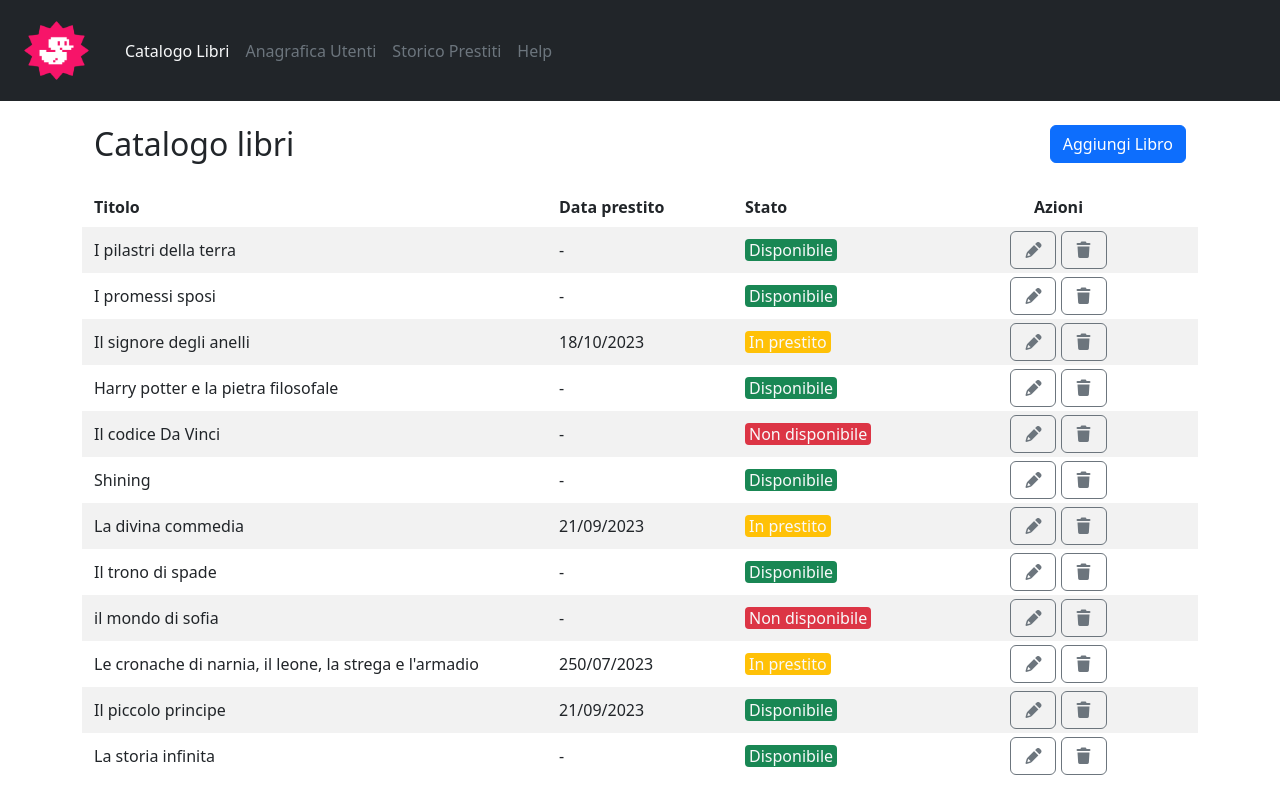
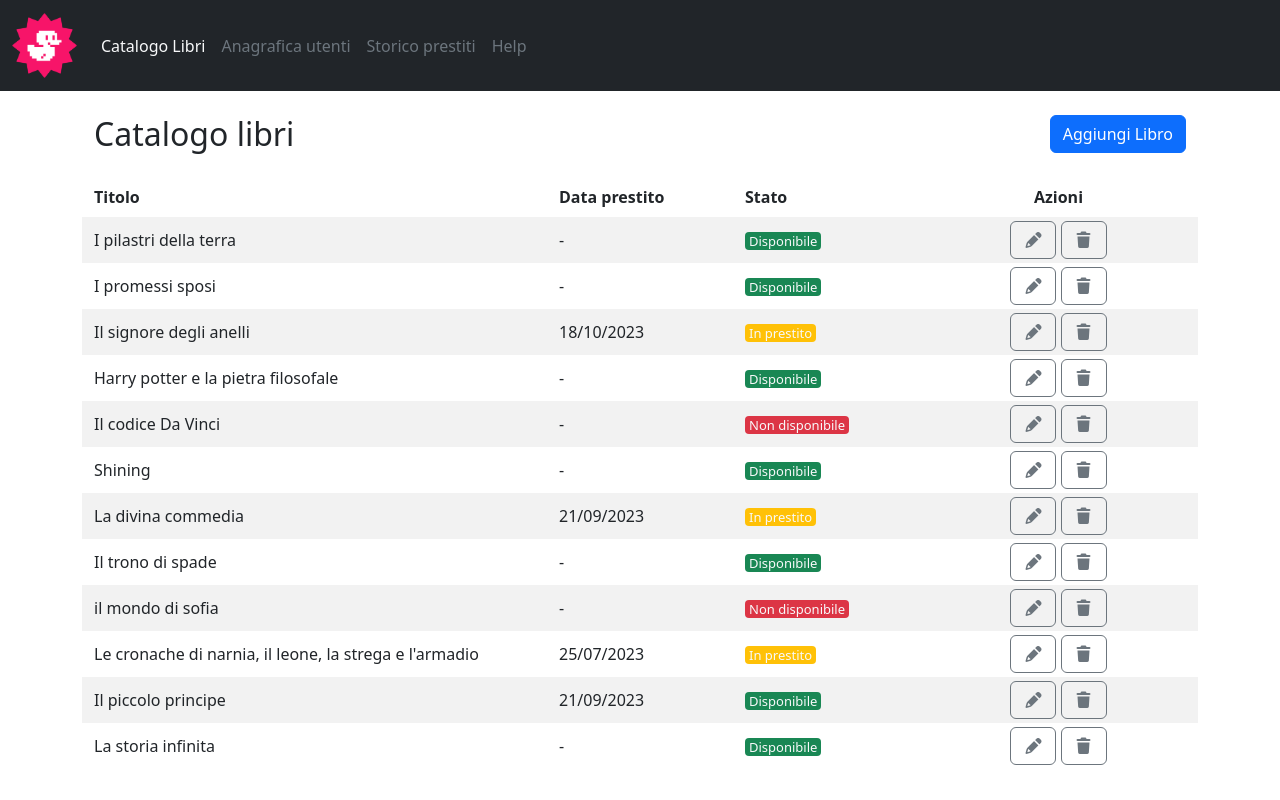
Before and after one commit to LuigiCasale95/html-css-bootstrap-dashboard, a plain HTML site: page index.html in a window 1280 px wide. Drawn offline with nearby package versions, Linux system fonts and the light colour scheme.

Commit message:
correzione dimesione disponibilità

```diff
--- a/css/main.css
+++ b/css/main.css
@@ -4,19 +4,16 @@
     box-sizing: border-box;
 }
 
-/* [class^='container'] {
-    border: 1px dashed black;
-    background-color: lightblue;
-}
-[class^='row'] {
-    border: 1px dashed red;
-
-}
-[class^='col'] {
-    border: 1px dashed green;
-    background-color: blueviolet;
-
-} */
 .col-grigia {
     background-color: #F2F2F2;
 }
+.navbar {
+    background-color: #212529;
+}
+.navbar-brand > img {
+    width: 65px;
+    height: 65px;
+}
+.disponibilità {
+    font-size: 13px;
+}
--- a/index.html
+++ b/index.html
@@ -20,35 +20,30 @@
 <body>
     <!-- HEADER -->
     <header>
-<nav class="navbar navbar-expand-lg bg-dark">
+
+<nav class="navbar navbar-expand-lg">
   <div class="container-fluid">
-
-    <nav class="navbar bg-dark">
-  <div class="container">
-    <a class="navbar-brand" href="#">
-      <img src="img/duck.png" alt="duck" width="65" height="59">
-    </a>
-  </div>
-</nav>
-    <!-- <a class="navbar-brand" href="#"> <img src="img/duck.png" alt="duck logo"></a> -->
-    <button class="navbar-toggler border-light " type="button" data-bs-toggle="collapse" data-bs-target="#navbarTogglerDemo02" aria-controls="navbarTogglerDemo02" aria-expanded="false" aria-label="Toggle navigation">
-      <span class="navbar-toggler-icon text-light"></span>
+    <a class="navbar-brand" href="#"><img src="img/duck.png" alt="duck"></a>
+    <button class="navbar-toggler bg-secondary" type="button" data-bs-toggle="collapse" data-bs-target="#navbarSupportedContent" aria-controls="navbarSupportedContent" aria-expanded="false" aria-label="Toggle navigation">
+      <span class="navbar-toggler-icon"></span>
     </button>
-    <div class="collapse navbar-collapse" id="navbarTogglerDemo02">
-      <ul class="navbar-nav me-auto mb-2 mb-lg-0">
+    <div class="collapse navbar-collapse" id="navbarSupportedContent">
+      <ul class="navbar-nav me-auto mb-2 mb-lg-0 ">
         <li class="nav-item">
-          <a class="nav-link active text-light" aria-current="page" href="#">Catalogo Libri</a>
+          <a class="nav-link text-light" aria-current="page" href="#">Catalogo Libri</a>
         </li>
         <li class="nav-item">
-          <a class="nav-link text-secondary link-light" href="#">Anagrafica Utenti</a>
+          <a class="nav-link text-secondary link-light" href="#">Anagrafica utenti</a>
         </li>
         <li class="nav-item">
-          <a class="nav-link text-secondary link-light" aria-disabled="true" href="#">Storico Prestiti</a>
+          <a class="nav-link text-secondary link-light" href="#">Storico prestiti</a>
         </li>
         <li class="nav-item">
-          <a class="nav-link text-secondary link-light" aria-disabled="true" href="#">Help</a>
+          <a class="nav-link text-secondary link-light" href="#">Help</a>
         </li>
-      </ul>
+
+    </ul>
+
     </div>
   </div>
 </nav>
@@ -110,7 +105,7 @@
     <!-- Disponibilità -->
     <div class="col col-sm-3 col-md-2 ">
 
-      <span class="text-light bg-success rounded-1 px-1">Disponibile</span>
+      <span class="text-light bg-success rounded-1 px-1 disponibilità">Disponibile</span>
     </div>
     <!-- Azioni -->
     <div class="col col-sm-3 text-sm-nowrap col-md-3 text-center ">
@@ -135,7 +130,7 @@
     <!-- Disponibilità -->
     <div class="col col-sm-3 col-md-2 ">
 
-      <span class="text-light bg-success rounded-1 px-1">Disponibile</span>
+      <span class="text-light bg-success rounded-1 px-1 disponibilità">Disponibile</span>
     </div>
     <!-- Azioni -->
     <div class="col col-sm-3 text-sm-nowrap col-md-3 text-center ">
@@ -159,7 +154,7 @@
     <!-- Disponibilità -->
     <div class="col col-sm-3 col-md-2 ">
 
-      <span class="text-light bg-warning rounded-1 px-1">In prestito</span>
+      <span class="text-light bg-warning rounded-1 px-1 disponibilità">In prestito</span>
     </div>
     <!-- Azioni -->
     <div class="col col-sm-3 text-sm-nowrap col-md-3 text-center ">
@@ -184,7 +179,7 @@
     <!-- Disponibilità -->
     <div class="col col-sm-3 col-md-2 ">
 
-      <span class="text-light bg-success rounded-1 px-1">Disponibile</span>
+      <span class="text-light bg-success rounded-1 px-1 disponibilità">Disponibile</span>
     </div>
     <!-- Azioni -->
     <div class="col col-sm-3 text-sm-nowrap col-md-3 text-center ">
@@ -208,7 +203,7 @@
     <!-- Disponibilità -->
     <div class="col col-sm-3 col-md-2 ">
 
-      <span class="text-light bg-danger rounded-1 px-1">Non disponibile</span>
+      <span class="text-light bg-danger rounded-1 px-1 disponibilità">Non disponibile</span>
     </div>
     <!-- Azioni -->
     <div class="col col-sm-3 text-sm-nowrap col-md-3 text-center ">
@@ -233,7 +228,7 @@
     <!-- Disponibilità -->
     <div class="col col-sm-3 col-md-2 ">
 
-      <span class="text-light bg-success rounded-1 px-1">Disponibile</span>
+      <span class="text-light bg-success rounded-1 px-1 disponibilità">Disponibile</span>
     </div>
     <!-- Azioni -->
     <div class="col col-sm-3 text-sm-nowrap col-md-3 text-center ">
@@ -257,7 +252,7 @@
     <!-- Disponibilità -->
     <div class="col col-sm-3 col-md-2 ">
 
-      <span class="text-light bg-warning rounded-1 px-1">In prestito</span>
+      <span class="text-light bg-warning rounded-1 px-1 disponibilità">In prestito</span>
     </div>
     <!-- Azioni -->
     <div class="col col-sm-3 text-sm-nowrap col-md-3 text-center ">
@@ -282,7 +277,7 @@
     <!-- Disponibilità -->
     <div class="col col-sm-3 col-md-2 ">
 
-      <span class="text-light bg-success rounded-1 px-1">Disponibile</span>
+      <span class="text-light bg-success rounded-1 px-1 disponibilità">Disponibile</span>
     </div>
     <!-- Azioni -->
     <div class="col col-sm-3 text-sm-nowrap col-md-3 text-center ">
@@ -306,7 +301,7 @@
     <!-- Disponibilità -->
     <div class="col col-sm-3 col-md-2 ">
 
-      <span class="text-light bg-danger rounded-1 px-1">Non disponibile</span>
+      <span class="text-light bg-danger rounded-1 px-1 disponibilità">Non disponibile</span>
     </div>
     <!-- Azioni -->
     <div class="col col-sm-3 text-sm-nowrap col-md-3 text-center ">
@@ -326,12 +321,12 @@
     <!-- Data prestito -->
     <div class="col col-md-2 d-sm-none d-md-block">
 
-      <span>250/07/2023</span>
+      <span>25/07/2023</span>
     </div>
     <!-- Disponibilità -->
     <div class="col col-sm-3 col-md-2 ">
 
-      <span class="text-light bg-warning rounded-1 px-1">In prestito</span>
+      <span class="text-light bg-warning rounded-1 px-1 disponibilità">In prestito</span>
     </div>
     <!-- Azioni -->
     <div class="col col-sm-3 text-sm-nowrap col-md-3 text-center ">
@@ -355,7 +350,7 @@
     <!-- Disponibilità -->
     <div class="col col-sm-3 col-md-2 ">
 
-      <span class="text-light bg-success rounded-1 px-1">Disponibile</span>
+      <span class="text-light bg-success rounded-1 px-1 disponibilità">Disponibile</span>
     </div>
     <!-- Azioni -->
     <div class="col col-sm-3 text-sm-nowrap col-md-3 text-center ">
@@ -380,7 +375,7 @@
     <!-- Disponibilità -->
     <div class="col col-sm-3 col-md-2 ">
 
-      <span class="text-light bg-success rounded-1 px-1">Disponibile</span>
+      <span class="text-light bg-success rounded-1 px-1 disponibilità">Disponibile</span>
     </div>
     <!-- Azioni -->
     <div class="col col-sm-3 text-sm-nowrap col-md-3 text-center ">
```
